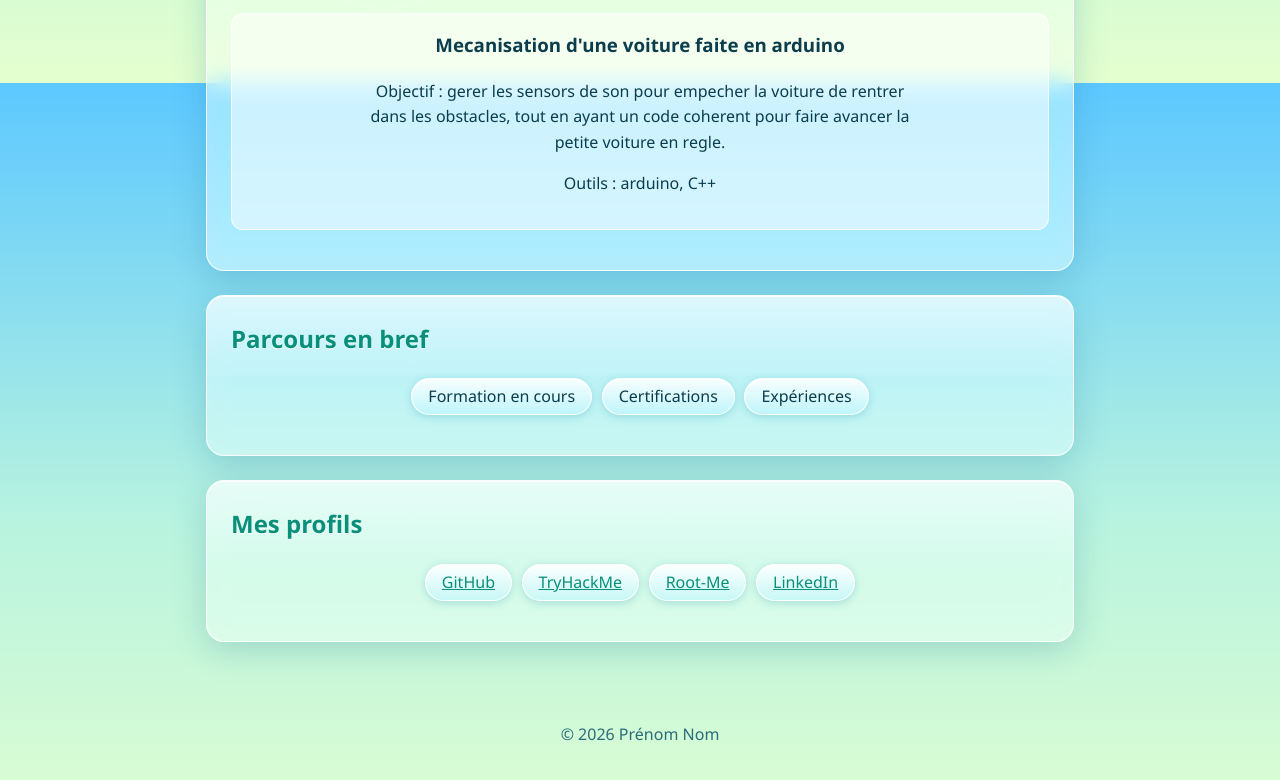
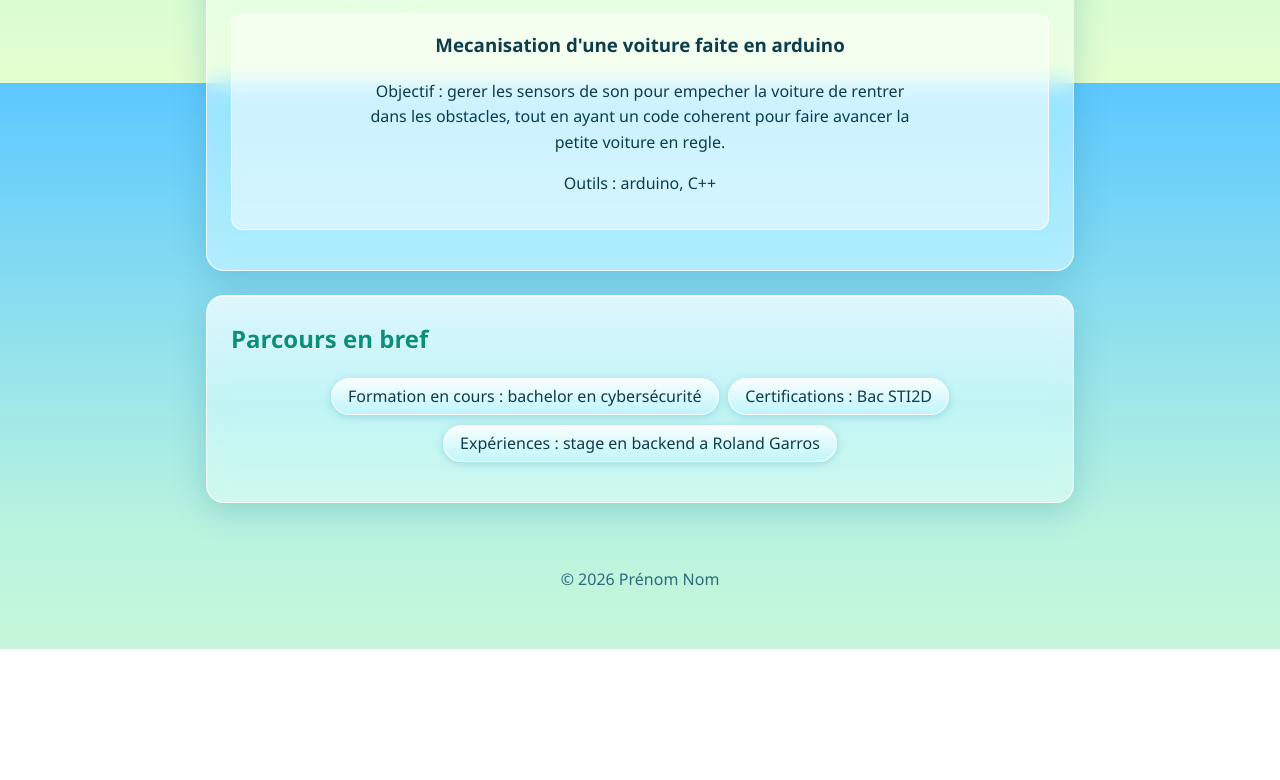
Before and after one commit to neridevlop/cyberfolio, a plain HTML site: page realisations.html in a window 1280 px wide. Shown: the part 717-1497 px from the top of the page. After the commit the page ends 1366 px from the top, so only its background shows below. Drawn offline with Linux system fonts and the light colour scheme; files whose address does not match are found by name.

Commit message:
modif 25

```diff
--- a/realisations.html
+++ b/realisations.html
@@ -86,22 +86,13 @@
     <section>
       <h2>Parcours en bref</h2>
       <ul>
-        <li>Formation en cours</li>
-        <li>Certifications</li>
-        <li>Expériences</li>
+        <li>Formation en cours : bachelor en cybersécurité</li>
+        <li>Certifications : Bac STI2D</li>
+        <li>Expériences : stage en backend a Roland Garros </li>
       </ul>
     </section>
 
-    <section>
-      <h2>Mes profils</h2>
-      <ul>
-        <li><a href="https://github.com/votre-profil">GitHub</a></li>
-        <li><a href="https://tryhackme.com/p/votre-profil">TryHackMe</a></li>
-        <li><a href="https://www.root-me.org/votre-profil">Root-Me</a></li>
-        <li><a href="https://www.linkedin.com/in/votre-profil">LinkedIn</a></li>
-      </ul>
-    </section>
-  </main>
+
 
   <footer>
     <p>&copy; 2026 Prénom Nom</p>
```
